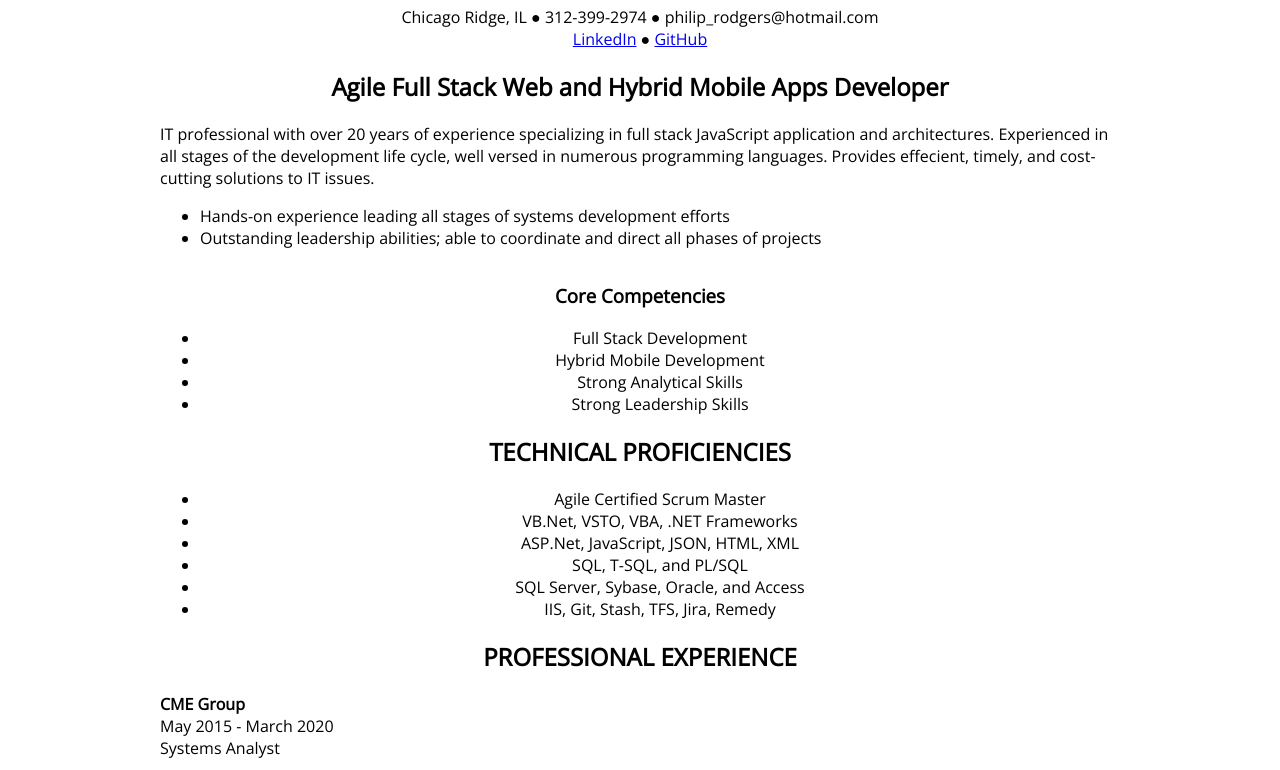
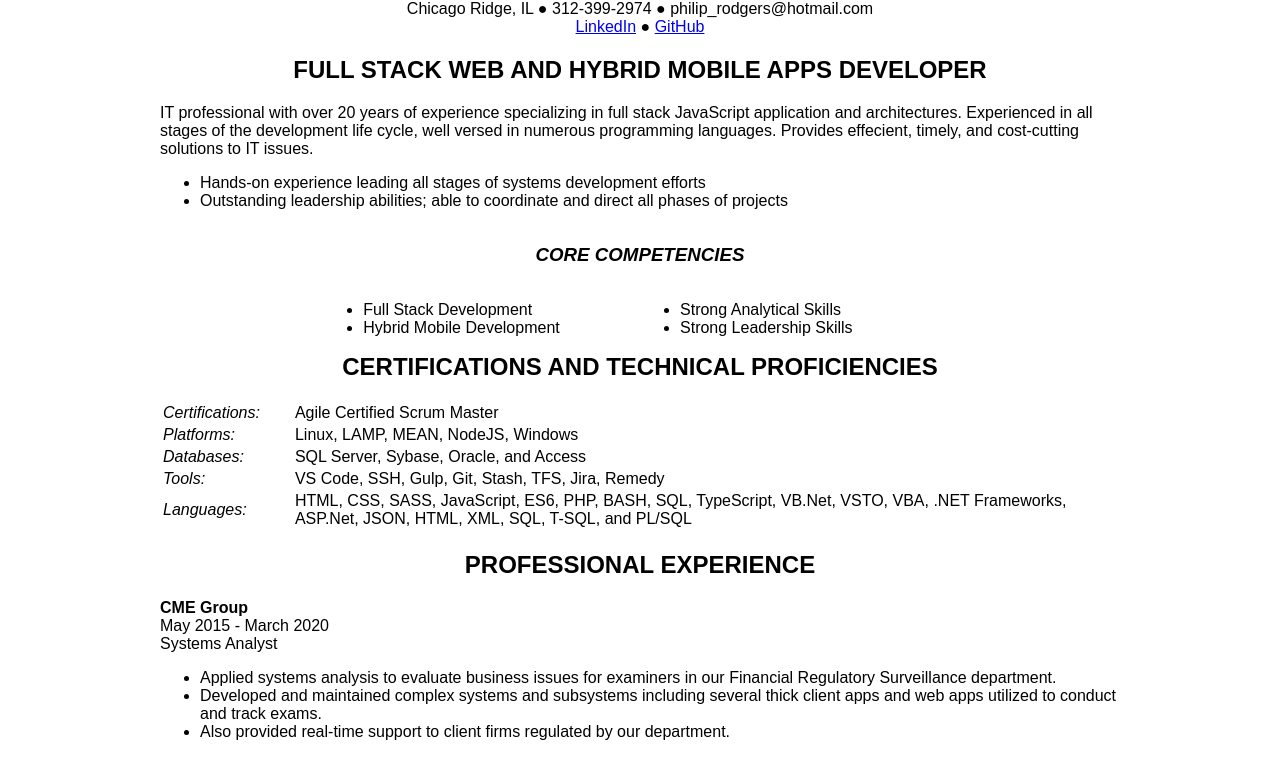
Before and after one commit to PhilRodgers/PhilRodgers.github.io, a website: page resume.html in a window 1280 px wide. Shown: the part 140-910 px from the top of the page. Drawn offline with nearby package versions, Linux system fonts and the light colour scheme.

Commit message:
Added CSS Layouts - v3

```diff
--- a/resume.html
+++ b/resume.html
@@ -25,7 +25,6 @@
 
       <h1>Philip Rodgers</h1>
 
-      <!--  <div>  -->
       Chicago Ridge, IL
       &#x25CF;
       312-399-2974
@@ -36,11 +35,7 @@
       &#x25CF;
       <a href="http://github.com/microtrain2101" target="_blank" rel="noopener">GitHub</a>
 
-        <!-- <article>  -->
-
-          <!--  <section>  -->
-
-            <h2>Agile Full Stack Web and Hybrid Mobile Apps Developer</h2>
+      <h2>Full Stack Web and Hybrid Mobile Apps Developer</h2>
 
       <div class="row">
           IT professional with over 20 years of experience specializing in full stack JavaScript application
@@ -54,19 +49,20 @@
 
       </div>
 
-          <!--  </section>
-        -->
-
+      <section class="clearfix">
         <h3>Core Competencies</h3>
 
-          <ul>
+        <ul class="cc-left">
           <li>Full Stack Development</li>
           <li>Hybrid Mobile Development</li>
+        </ul>
+        <ul class="cc-right">
           <li>Strong Analytical Skills</li>
           <li>Strong Leadership Skills</li>
         </ul>
+      </section>
 
-
+      <!--
       <h2>TECHNICAL PROFICIENCIES</h2>
         <ul>
           <li>Agile Certified Scrum Master</li>
@@ -76,8 +72,43 @@
           <li>SQL Server, Sybase, Oracle, and Access</li>
           <li>IIS, Git, Stash, TFS, Jira, Remedy</li>
         </ul>
+      -->
 
-          <h2>PROFESSIONAL EXPERIENCE</h2>
+
+      <section class="clearfix">
+        <h2>Certifications and Technical Proficiencies</h2>
+        <div class="row">
+        <table>
+          <tbody>
+            <tr>
+              <th>Certifications:</th>
+              <td>Agile Certified Scrum Master</td>
+            </tr>
+            <tr>
+              <th>Platforms:</th>
+              <td>Linux, LAMP, MEAN, NodeJS, Windows</td>
+            </tr>
+            <tr>
+              <th>Databases:</th>
+              <td>SQL Server, Sybase, Oracle, and Access</td>
+            </tr>
+            <tr>
+              <th>Tools:</th>
+              <td>VS Code, SSH, Gulp, Git, Stash, TFS, Jira, Remedy</td>
+            </tr>
+            <tr>
+              <th>Languages:</th>
+              <td>HTML, CSS, SASS, JavaScript, ES6, PHP, BASH, SQL, TypeScript,
+                  VB.Net, VSTO, VBA, .NET Frameworks, ASP.Net, JSON, HTML, XML,
+                  SQL, T-SQL, and PL/SQL</td>
+            </tr>
+          </tbody>
+        </table>
+        </div>
+      </section>
+
+
+      <h2>PROFESSIONAl EXPERIENCE</h2>
 
       <div class="row">
         <p>
@@ -124,11 +155,6 @@
         </p>
       </div>
 
-        <!-- </article>  -->
-      <!-- </div> -->
-
-
-
     </main>
   </body>
 </html>
```
Also changed, not shown: dist/css/main.min.css. Lines whose indentation alone changed are shown as unchanged.
